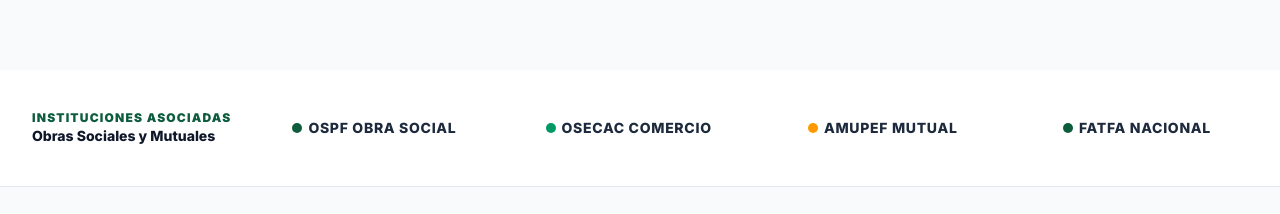
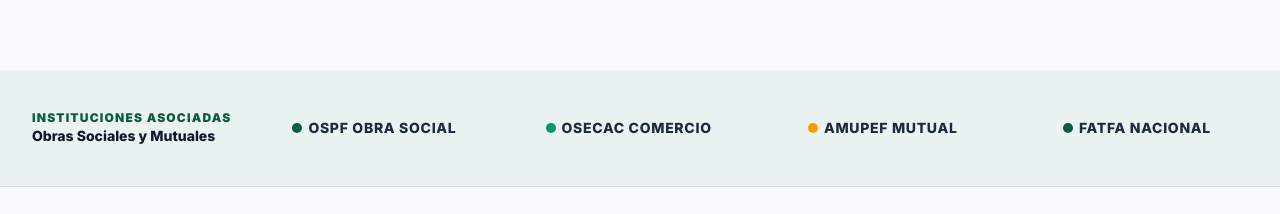
Before and after one commit to Jpborello/ATFAR, a Next.js app: page / in a window 1280 px wide. Shown: the part 738-952 px from the top of the page. Built offline with nearby package versions, Linux system fonts and the light colour scheme; no server answers.

Commit message:
Estilo: Fondo verde transparente bg-primary/5 en la franja de obras sociales

```diff
--- a/src/app/(public)/page.tsx
+++ b/src/app/(public)/page.tsx
@@ -246,7 +246,7 @@
       </section>
 
       {/* Logos Section */}
-      <section className="bg-white border-b border-border py-10 px-4 sm:px-6 lg:px-8 animate-fadeIn">
+      <section className="bg-primary/5 border-b border-primary/10 py-10 px-4 sm:px-6 lg:px-8 animate-fadeIn">
         <div className="max-w-7xl mx-auto flex flex-col md:flex-row items-center justify-between gap-8">
           <div className="text-center md:text-left flex-shrink-0">
             <span className="text-xs font-black text-primary uppercase tracking-widest block font-sans">Instituciones Asociadas</span>
```
